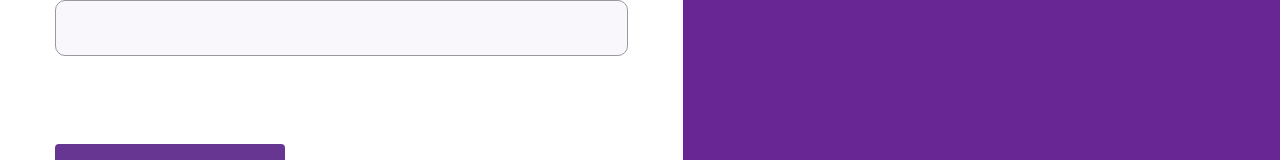
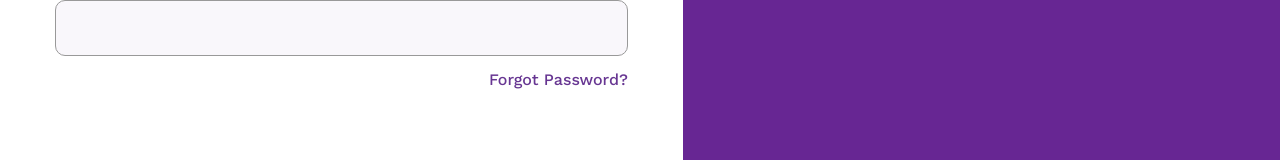
Before and after one commit to raelMartins/demo-betrelate-company-site, a Nuxt app: page /login in a window 1280 px wide. Shown: the part 459-619 px from the top of the page. Built offline with nearby package versions, Linux system fonts and the light colour scheme.

Commit message:
chore: minor change

```diff
--- a/pages/login.vue
+++ b/pages/login.vue
@@ -59,7 +59,16 @@ const loginToCompanyAccount = catchAsyncError(async (e: any) => {
         <div class="form_field">
           <label>Password</label>
           <input type="password" v-model="password" />
-          <!-- autoComplete="new-password" -->
+          <NuxtLink
+            href="/reset-password"
+            style="
+              text-align: right;
+              font-weight: 500;
+              font-size: 1.6rem;
+              margin: 1rem 0rem;
+            "
+            >Forgot Password?</NuxtLink
+          >
         </div>
         <div class="submit_button">
           <button @click="loginToCompanyAccount">Login</button>
```
